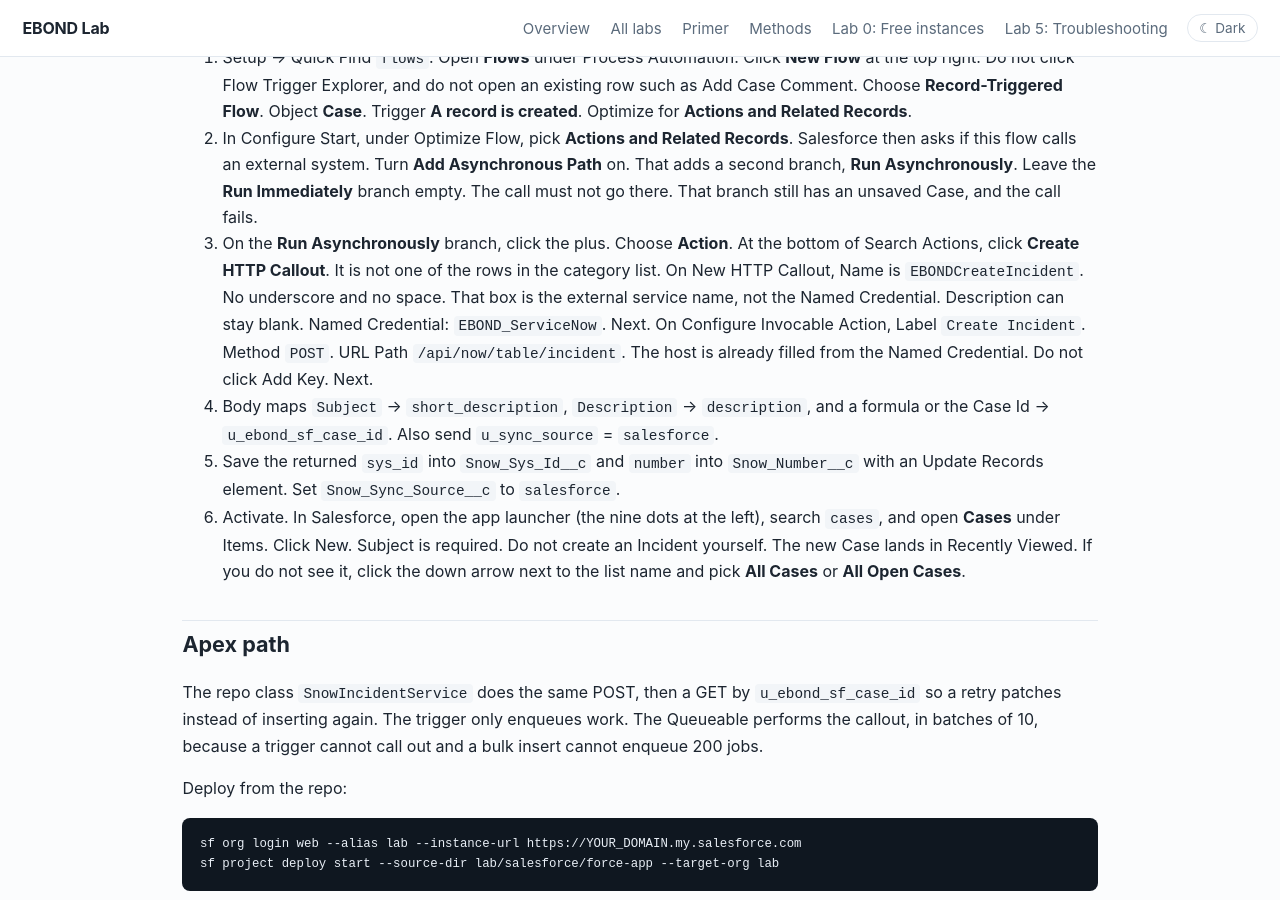
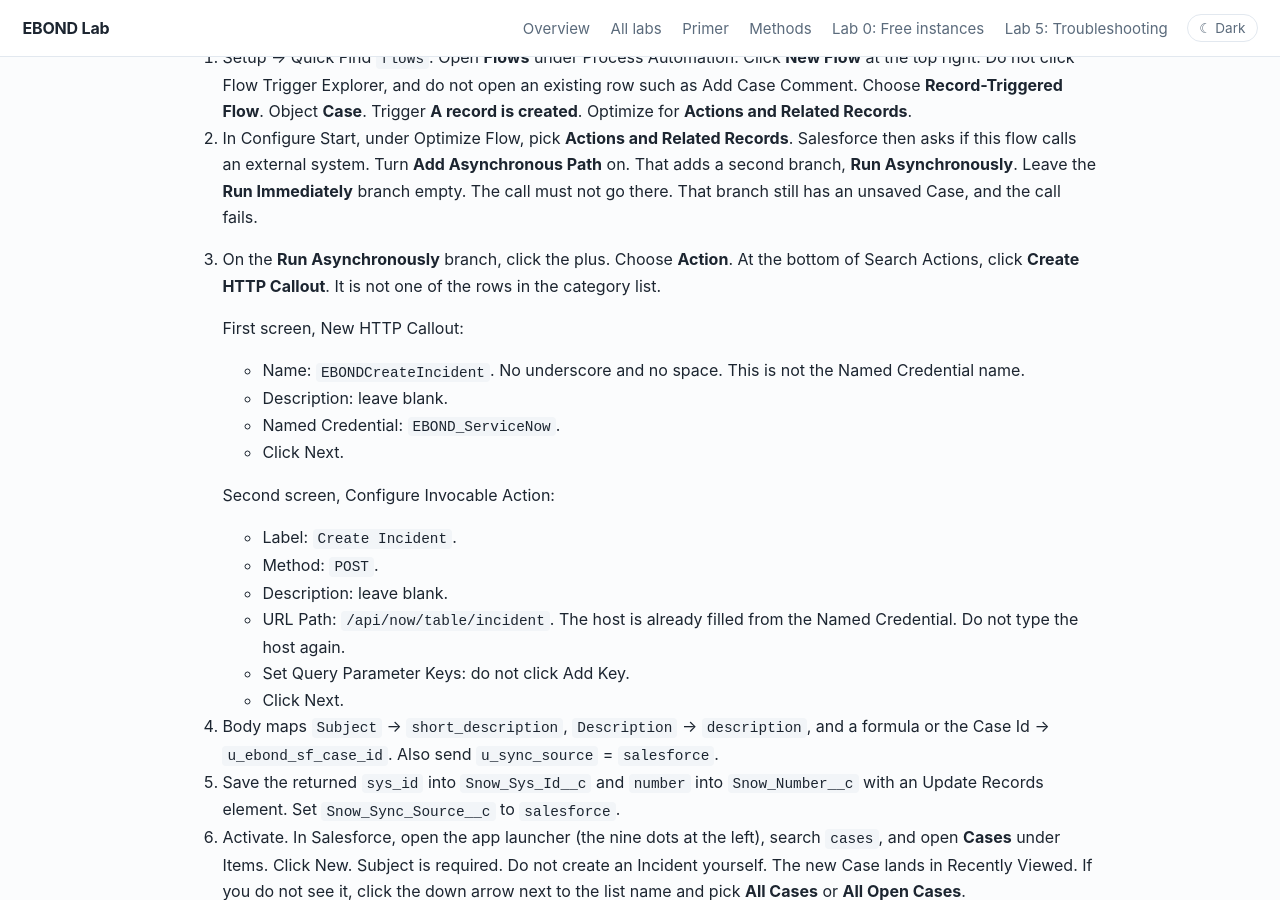
Before and after one commit to eltonaguiar/EBOND_ServiceNowSalesforce, a Jekyll site: the page built from site/labs/02-salesforce-to-snow.md, in a window 1280 px wide and 900 px high, scrolled down 6162 px. Built offline with Jekyll 4.4.1, drawn with Linux system fonts in a browser that asks for light colours.

Commit message:
Split the HTTP Callout wizard into the two screens the user sees.

```diff
--- a/site/labs/02-salesforce-to-snow.md
+++ b/site/labs/02-salesforce-to-snow.md
@@ -202,7 +202,21 @@ Use this only if you picked Flow above.
 
 1. Setup → Quick Find `flows`. Open **Flows** under Process Automation. Click **New Flow** at the top right. Do not click Flow Trigger Explorer, and do not open an existing row such as Add Case Comment. Choose **Record-Triggered Flow**. Object **Case**. Trigger **A record is created**. Optimize for **Actions and Related Records**.
 2. In Configure Start, under Optimize Flow, pick **Actions and Related Records**. Salesforce then asks if this flow calls an external system. Turn **Add Asynchronous Path** on. That adds a second branch, **Run Asynchronously**. Leave the **Run Immediately** branch empty. The call must not go there. That branch still has an unsaved Case, and the call fails.
-3. On the **Run Asynchronously** branch, click the plus. Choose **Action**. At the bottom of Search Actions, click **Create HTTP Callout**. It is not one of the rows in the category list. On New HTTP Callout, Name is `EBONDCreateIncident`. No underscore and no space. That box is the external service name, not the Named Credential. Description can stay blank. Named Credential: `EBOND_ServiceNow`. Next. On Configure Invocable Action, Label `Create Incident`. Method `POST`. URL Path `/api/now/table/incident`. The host is already filled from the Named Credential. Do not click Add Key. Next.
+3. On the **Run Asynchronously** branch, click the plus. Choose **Action**. At the bottom of Search Actions, click **Create HTTP Callout**. It is not one of the rows in the category list.
+
+   First screen, New HTTP Callout:
+   - Name: `EBONDCreateIncident`. No underscore and no space. This is not the Named Credential name.
+   - Description: leave blank.
+   - Named Credential: `EBOND_ServiceNow`.
+   - Click Next.
+
+   Second screen, Configure Invocable Action:
+   - Label: `Create Incident`.
+   - Method: `POST`.
+   - Description: leave blank.
+   - URL Path: `/api/now/table/incident`. The host is already filled from the Named Credential. Do not type the host again.
+   - Set Query Parameter Keys: do not click Add Key.
+   - Click Next.
 4. Body maps `Subject` → `short_description`, `Description` → `description`, and a formula or the Case Id → `u_ebond_sf_case_id`. Also send `u_sync_source` = `salesforce`.
 5. Save the returned `sys_id` into `Snow_Sys_Id__c` and `number` into `Snow_Number__c` with an Update Records element. Set `Snow_Sync_Source__c` to `salesforce`.
 6. Activate. In Salesforce, open the app launcher (the nine dots at the left), search `cases`, and open **Cases** under Items. Click New. Subject is required. Do not create an Incident yourself. The new Case lands in Recently Viewed. If you do not see it, click the down arrow next to the list name and pick **All Cases** or **All Open Cases**.
```
